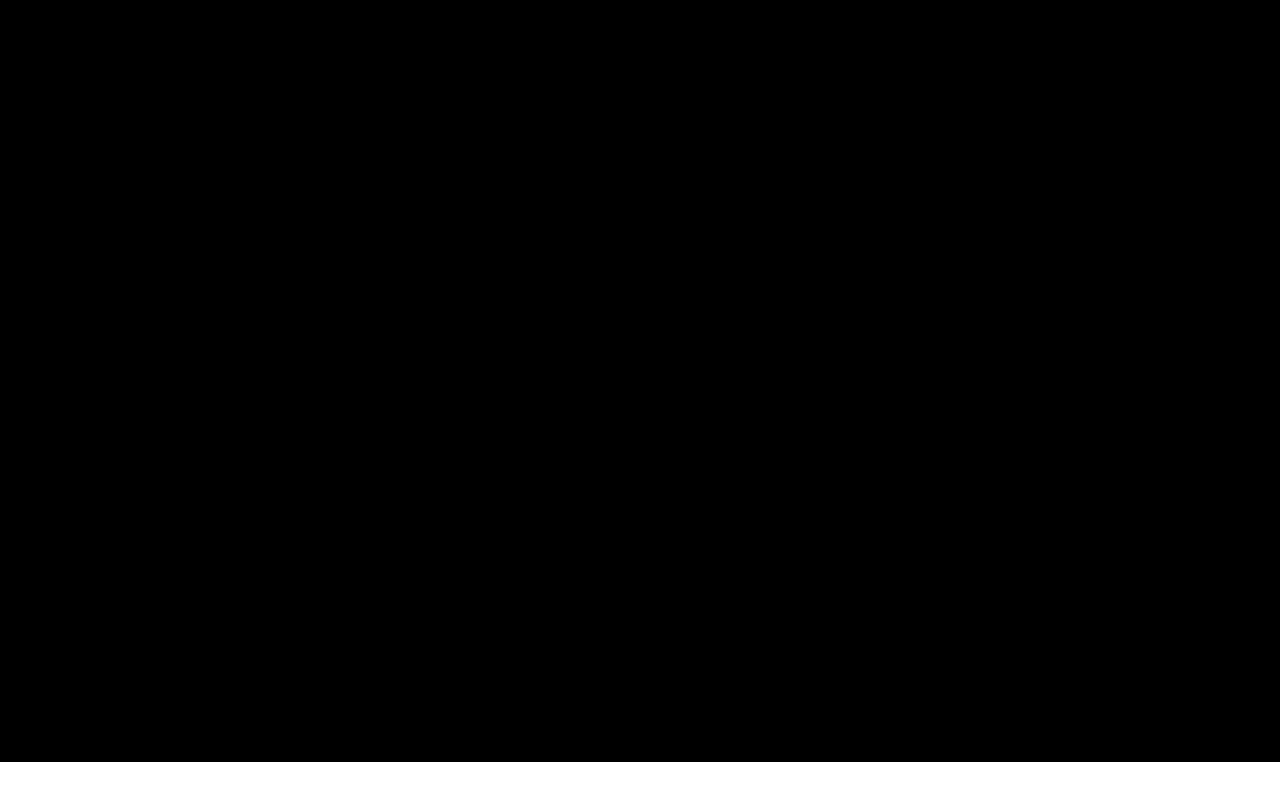
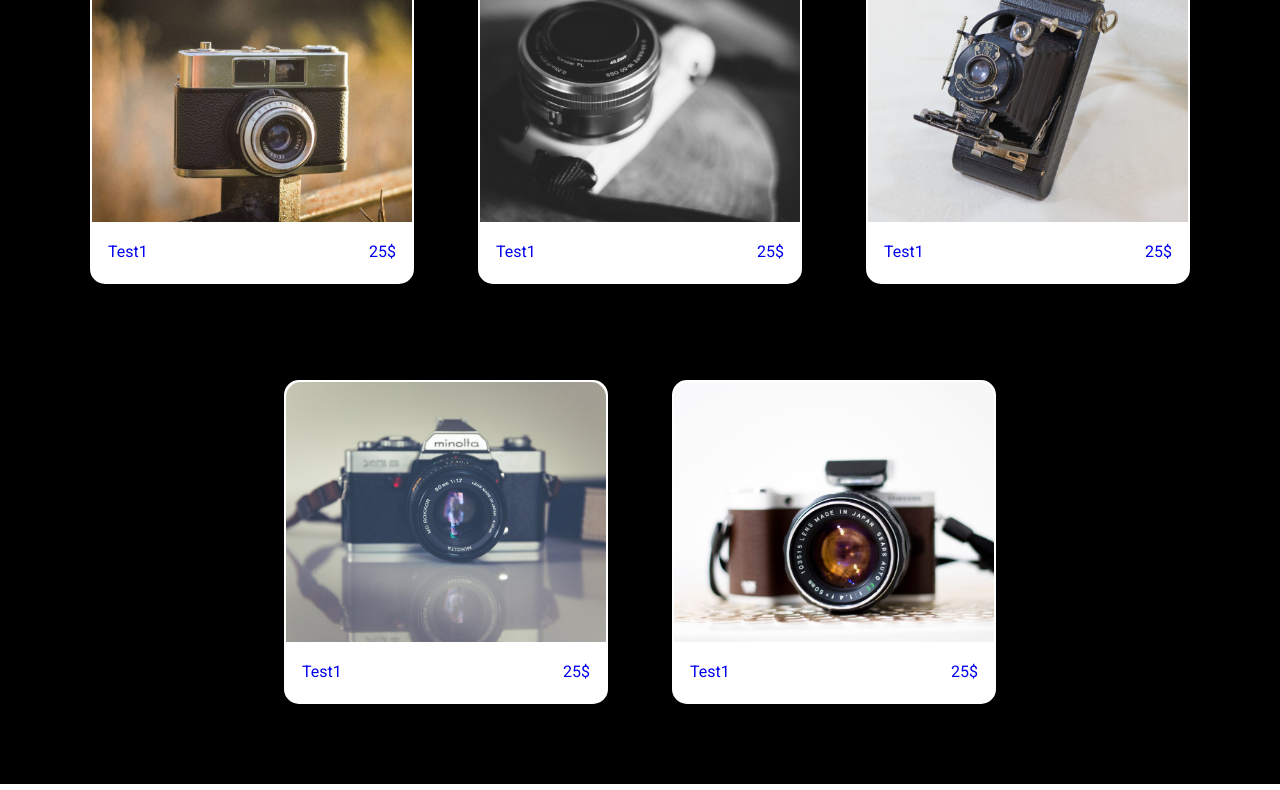
Before and after one commit to Soso-C/Projet-5_Orinoco, a plain HTML site: page Front-end/index.html in a window 1280 px wide. Shown: the part 911-1701 px from the top of the page. Drawn offline with Linux system fonts and the light colour scheme.

Commit message:
update index

```diff
--- a/Front-end/css/style.css
+++ b/Front-end/css/style.css
@@ -123,17 +123,43 @@ a {
 
 main {
     background: #000000;
+    padding-bottom: 2em;
+}
+main h2 {
+    text-align: center;
+    margin: 0 auto;
+    padding-top: 2.5em;
+    padding-bottom: 1em;
+    font-size: 2em;
+    color: white;
 }
 .container {
-    height: 1000px;
     display: flex;
     flex-wrap: wrap;
+    justify-content: center;
 }
-.container h2 {
-    margin: 0 auto;
-    padding-top: 2.5em;
-    font-size: 2em;
-    color: white;
+.container_elt{
+    display: flex;
+    flex-direction: column;
+    border-radius: 15px;
+    height: 320px;
+    border: 2px solid white;
+    width: 25%;
+    margin: 3em 2em;
+    background: white;
+}
+
+.img_article {
+    height: 260px;
+    width: 100%;
+    object-fit: cover;
+    border-top-left-radius: 15px;
+    border-top-right-radius: 15px;
+}
+.art_name_price {
+    display: flex;
+    justify-content: space-between;
+    padding: 0 1em;
 }
 
 /* FOOTER */
--- a/Front-end/index.html
+++ b/Front-end/index.html
@@ -30,12 +30,44 @@
     </div>
     <!-- Fin under header -->
     <!-- Main liste Articles  -->
-    <main class="container">
+    <main>
         <h2>Devenez le photographe de demain avec la nouvelle gamme X9</h2>
-        <div class="container_elements">
-            <div><img class="img_article" src="" alt=""></div>
-            <p id="name_article"></p>
-            <p class="description_article"></p>
+        <div class="container">
+            <a href="#" class="container_elt">
+                <div><img class="img_article" src="/Back-end/images/vcam_1.jpg" alt=""></div>
+                <div class="art_name_price">
+                    <p class="name_article">Test1</p>
+                    <p class="price_article">25$</p>
+                </div>
+            </a>
+            <a href="#"  class="container_elt">
+                <div><img class="img_article" src="/Back-end/images/vcam_2.jpg" alt=""></div>
+                <div class="art_name_price">
+                    <p class="name_article">Test1</p>
+                    <p class="price_article">25$</p>
+                </div>
+            </a>
+            <a href="#"  class="container_elt">
+                <div><img class="img_article" src="/Back-end/images/vcam_3.jpg" alt=""></div>
+                <div class="art_name_price">
+                    <p class="name_article">Test1</p>
+                    <p class="price_article">25$</p>
+                </div>
+            </a>
+            <a href="#"  class="container_elt">
+                <div><img class="img_article" src="/Back-end/images/vcam_4.jpg" alt=""></div>
+                <div class="art_name_price">
+                    <p class="name_article">Test1</p>
+                    <p class="price_article">25$</p>
+                </div>
+            </a>
+            <a href="#"  class="container_elt">
+                <div><img class="img_article" src="/Back-end/images/vcam_5.jpg" alt=""></div>
+                <div class="art_name_price">
+                    <p class="name_article">Test1</p>
+                    <p class="price_article">25$</p>
+                </div>
+            </a>
         </div>
     </main>
     <!-- Fin main -->
```
